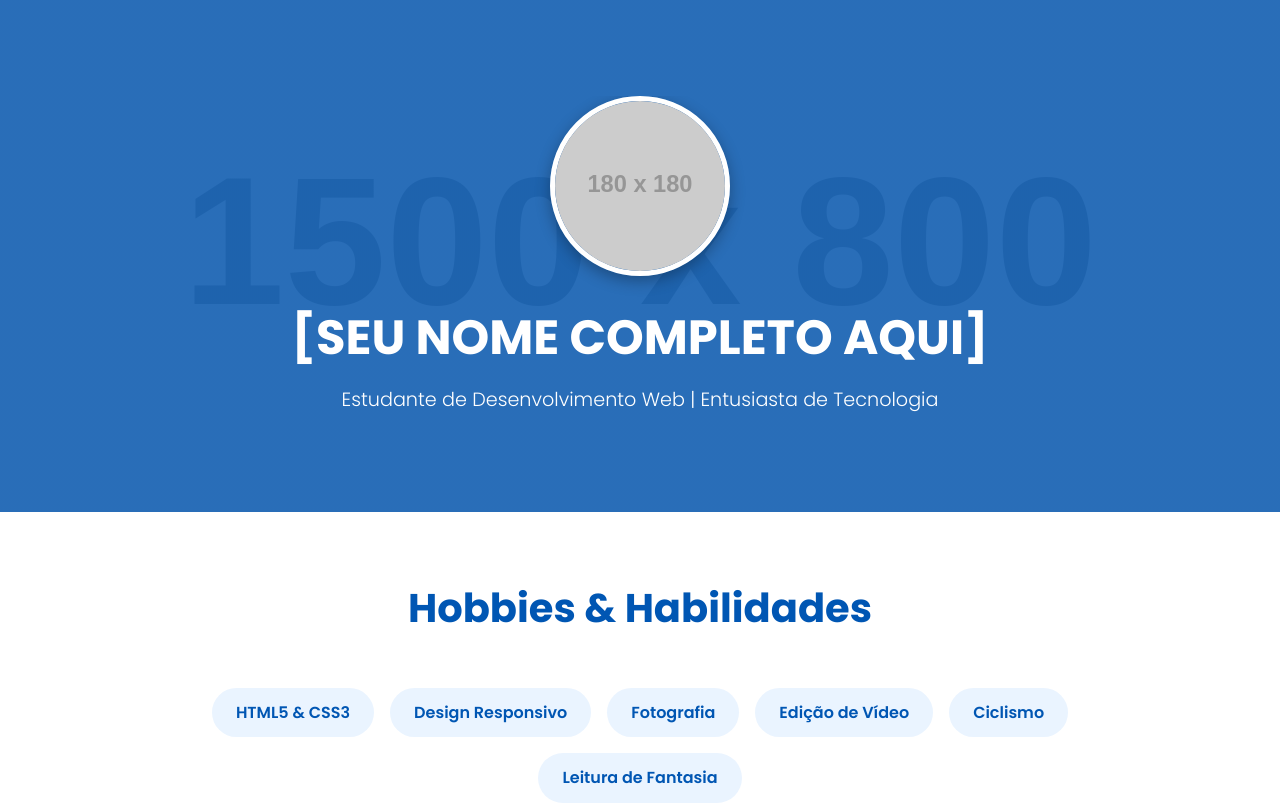
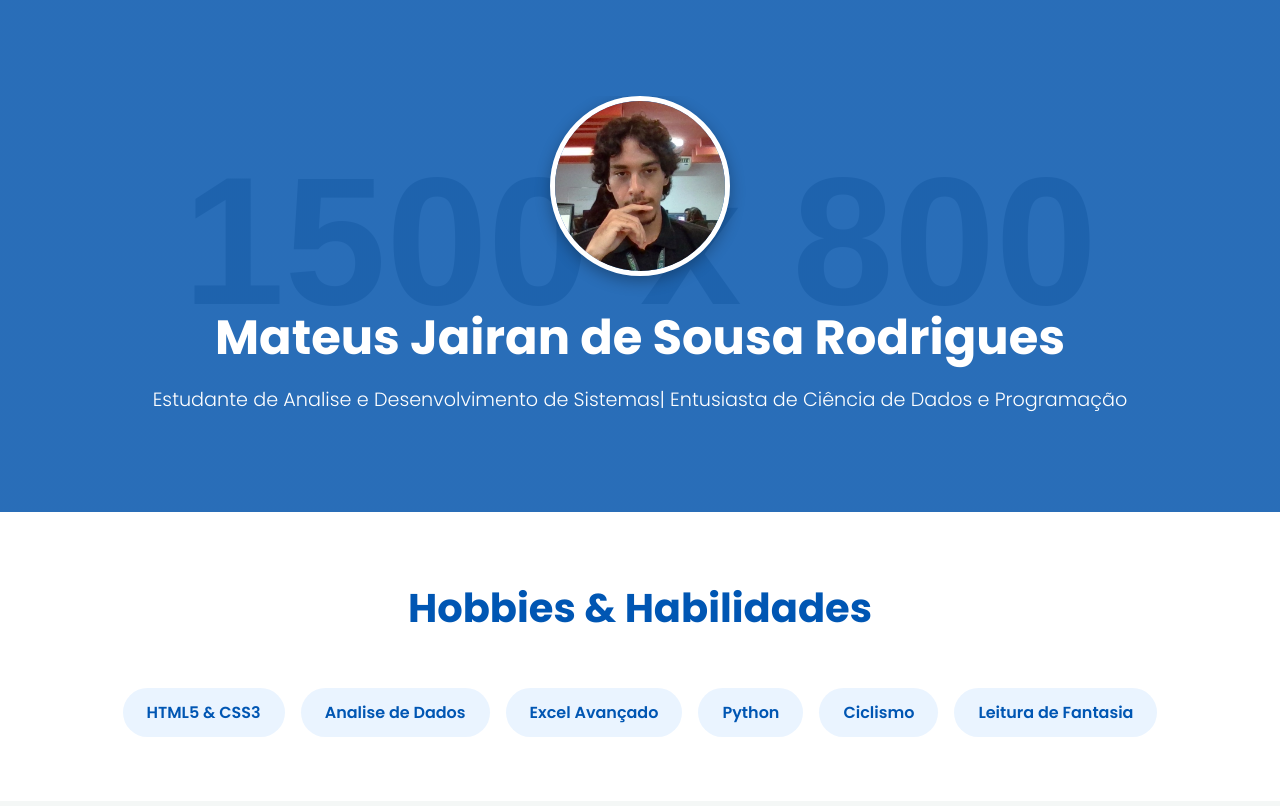
Before and after one commit to mateusjairan/programacaoWeb, a plain HTML site: page index.html in a window 1280 px wide. Shown: the top 806 px of the page. Drawn offline with Linux system fonts and the light colour scheme; placeholder pictures from the web are drawn by us.

Commit message:
adição da foto de perfil

```diff
--- a/index.html
+++ b/index.html
@@ -4,7 +4,7 @@
     <meta charset="UTF-8">
     <meta name="viewport" content="width=device-width, initial-scale=1.0">
 
-    <title>[SEU NOME AQUI]</title>
+    <title>Mateus Jairan</title>
 
     <link rel="preconnect" href="https://fonts.googleapis.com">
     <link rel="preconnect" href="https://fonts.gstatic.com" crossorigin>
@@ -16,10 +16,10 @@
 
     <header class="hero">
         <div class="container">
-            <img src="https://via.placeholder.com/180" alt="Foto de Perfil" class="foto-perfil">
+            <img src="f1213d5b-cfb6-4f63-ac07-3b7287e32747.png" alt="Foto de Perfil" class="foto-perfil">
 
-            <h1>[SEU NOME COMPLETO AQUI]</h1>
-            <p>Estudante de Desenvolvimento Web | Entusiasta de Tecnologia</p>
+            <h1>Mateus Jairan de Sousa Rodrigues</h1>
+            <p>Estudante de Analise e Desenvolvimento de Sistemas| Entusiasta de Ciência de Dados e Programação</p>
         </div>
     </header>
 
@@ -29,9 +29,9 @@
                 <h2 class="section-title">Hobbies & Habilidades</h2>
                 <ul class="skills-list">
                     <li>HTML5 & CSS3</li>
-                    <li>Design Responsivo</li>
-                    <li>Fotografia</li>
-                    <li>Edição de Vídeo</li>
+                    <li>Analise de Dados</li>
+                    <li>Excel Avançado</li>
+                    <li>Python</li>
                     <li>Ciclismo</li>
                     <li>Leitura de Fantasia</li>
                 </ul>
@@ -57,7 +57,7 @@
 
     <footer>
         <div class="container">
-            <p>&copy; 2025 [SEU NOME AQUI]. Todos os direitos reservados.</p>
+            <p>&copy; 2025 Mateus Jairan. Todos os direitos reservados.</p>
         </div>
     </footer>
 
```
Also changed, not shown: f1213d5b-cfb6-4f63-ac07-3b7287e32747.png (added).
